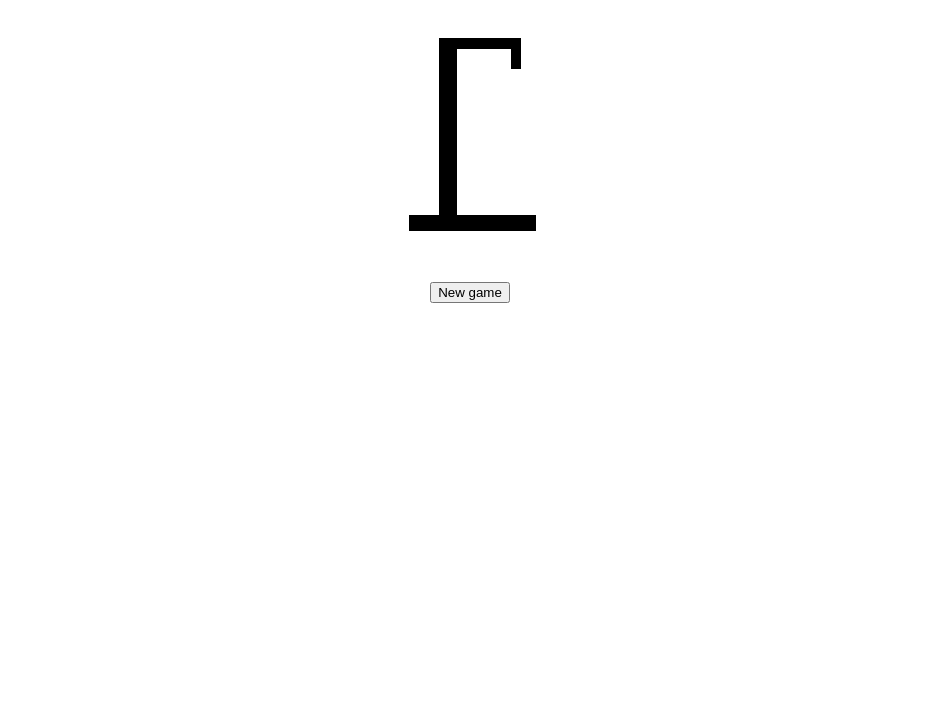
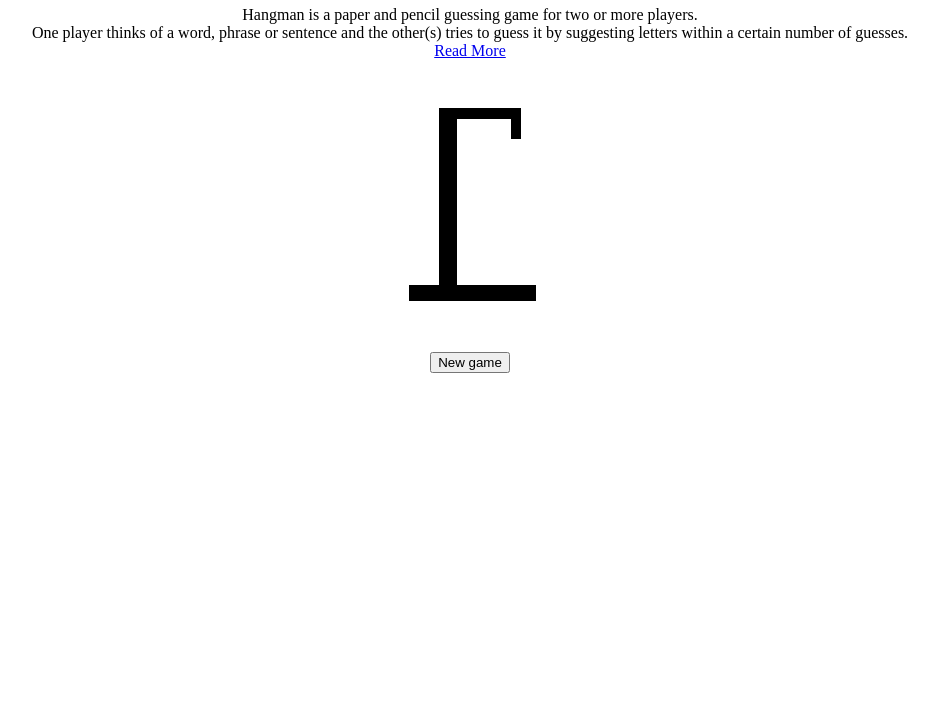
Before and after one commit to fst02/hangman, a plain HTML site: page index.html in a window 1280 px wide. Shown: the part 74-800 px from the top of the page, without its empty margins (170-1108 px from the left). Drawn offline with Linux system fonts and the light colour scheme.

Commit message:
#FST2-2 display game description

```diff
--- a/app.js
+++ b/app.js
@@ -27,9 +27,6 @@ function loadGame() {
         placeholders.push('_');
     }
     render();
-
-
-
 }
 
 function renderImage() {
--- a/index.html
+++ b/index.html
@@ -8,6 +8,9 @@
     </head>
     <body>
         <h1>Hangman</h1>
+        <p>Hangman is a paper and pencil guessing game for two or more players. <br>
+            One player thinks of a word, phrase or sentence and the other(s) tries to guess it by suggesting letters within a certain number of guesses. <br>
+            <a href="https://en.wikipedia.org/wiki/Hangman_(game)" target="_blank">Read More</a></p>
         <img src="images/gallow6.png" id="gallowTree" alt="Gallow tree">
         <p id="placeholders"></p>
         <p id="letters"></p>
```
